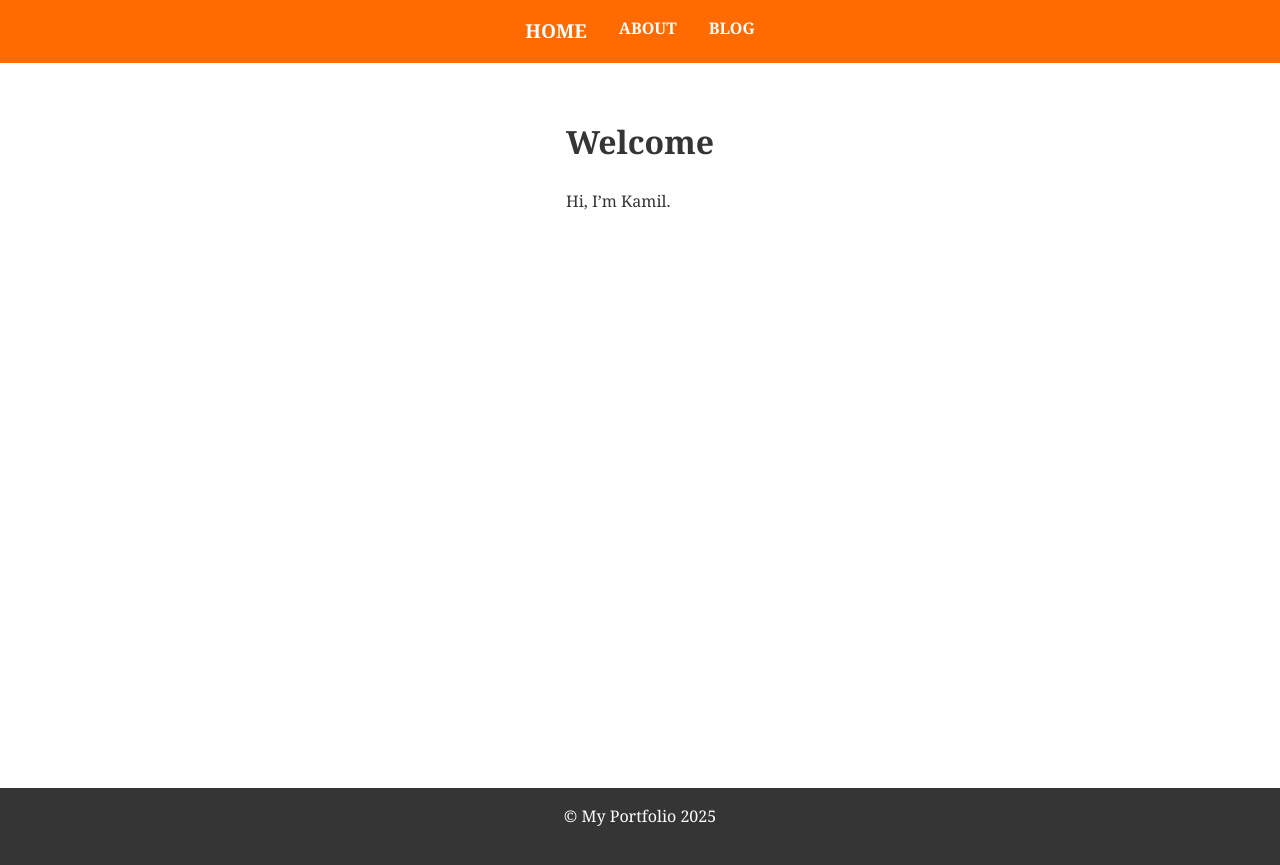
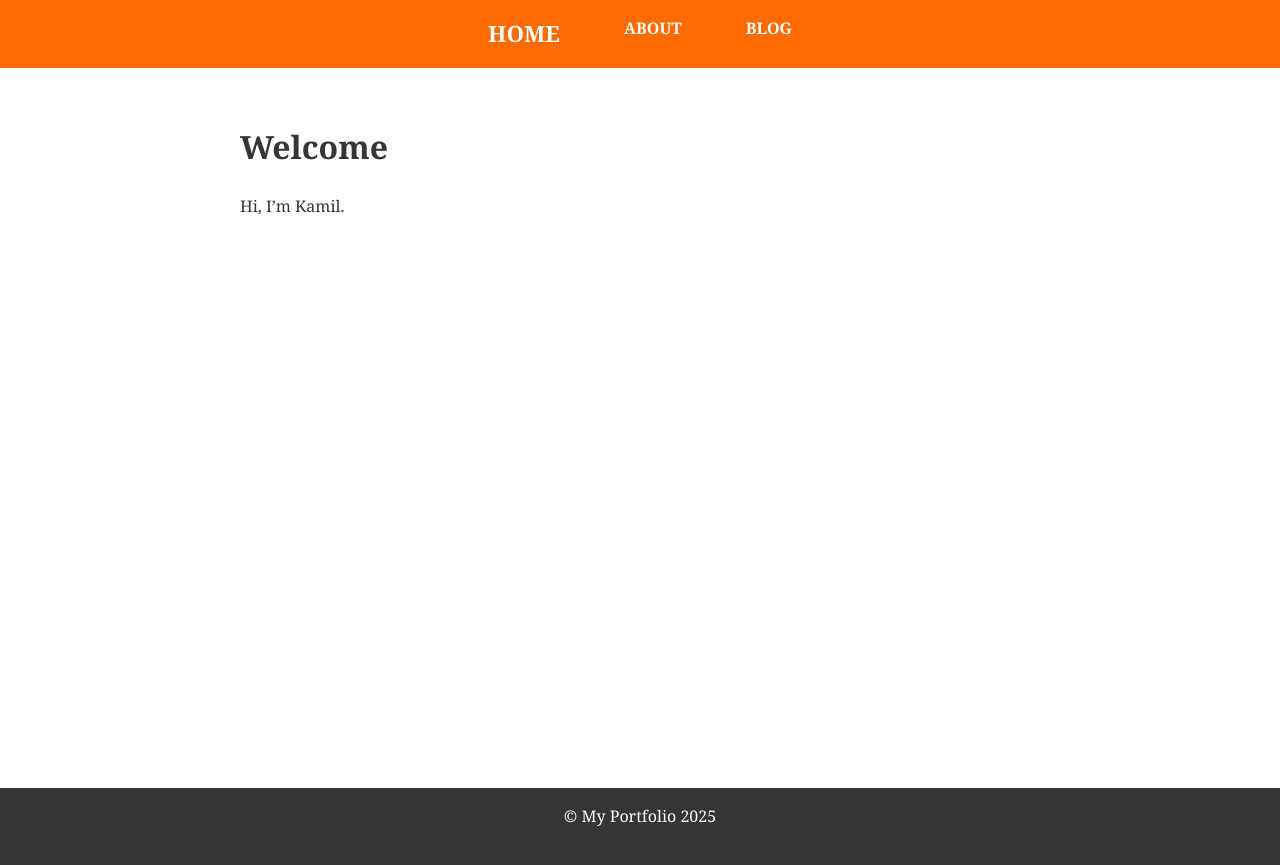
Before and after one commit to juna8001/juna8001.github.io, a Jekyll site: the page built from index.md, in a window 1280 px wide. Shown: the top 865 px of the page. Built offline with Jekyll 4.4.1, drawn with Linux system fonts in a browser that asks for light colours.

Commit message:
style improvements

```diff
--- a/assets/header.css
+++ b/assets/header.css
@@ -6,7 +6,7 @@ header.site-header {
 nav.site-nav {
   display: flex;
   justify-content: center;
-  gap: 2em;
+  gap: 4em;
 }
 nav.site-nav a {
   color: var(--header-text);
@@ -14,6 +14,6 @@ nav.site-nav a {
   font-weight: bold;
 }
 nav.site-nav a.active {
-  font-size: 1.2em;
+  font-size: 1.4em;
   font-weight: bold;
 }
--- a/assets/main.css
+++ b/assets/main.css
@@ -16,7 +16,9 @@ body{
   background: var(--body-bg);
   color: var(--body-text);
 }
+
 main.site-main {
+  width: 90vw;
   max-width: 800px;
   margin: 2em auto;
   padding: 0 1em;
```
